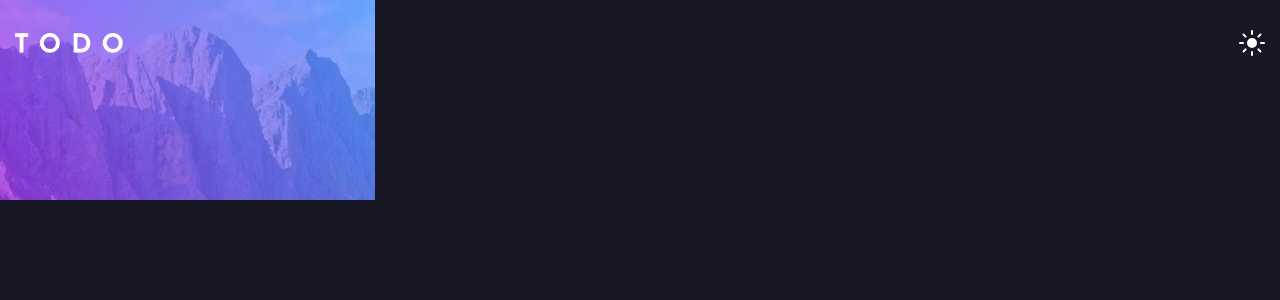
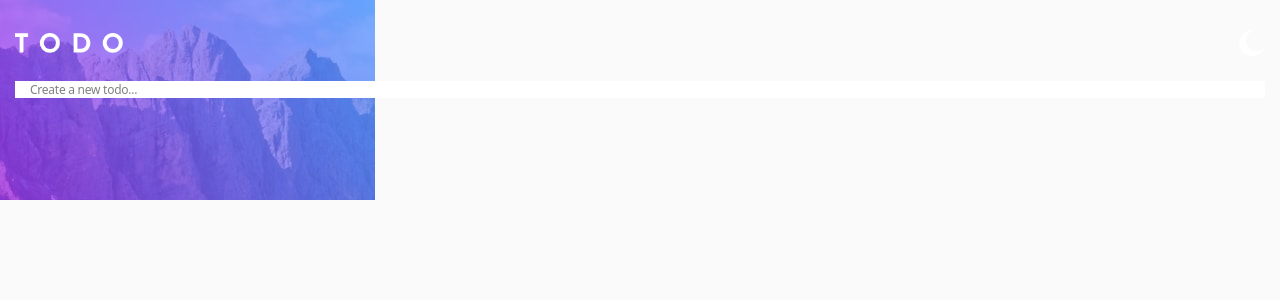
Before and after one commit to MikeG404/todo-app, a React (Vite) app: page / in a window 1280 px wide. Shown: the top 300 px of the page. Built offline with nearby package versions, Linux system fonts and the light colour scheme.

Commit message:
Refactor header

```diff
--- a/src/App.jsx
+++ b/src/App.jsx
@@ -6,25 +6,31 @@ import BgMobileLight from '../public/images/bg-mobile-light.jpg'
 import Logo from '../public/images/logo.png'
 
 import ThemeMode from './components/ThemeMode'
+import AddTodoInput from './components/AddTodoInput'
 
 function App() {
-  const [isThemeMode, setIsThemeMode] = useState(false);
+  const [isThemeMode, setIsThemeMode] = useState(true);
 
   const handleThemeMode = () => {
     setIsThemeMode(!isThemeMode);
   }
 
   return (
-    <main className={`h-screen flex flex-col gap-10 ${isThemeMode ? 'light-mode' : 'dark-mode'}`}>
-      <header className='relative z-10'>
-        <div className='absolute w-full flex flex-row justify-between items-center px-6 pt-12'>
-          <img className='w-[108px]' src={Logo} alt="Logo TODO" />
-          <ThemeMode onThemeMode={handleThemeMode} isThemeMode={isThemeMode}/>
-        </div>
-        <picture className='absolute -z-10'>
-          <img src={BgMobileLight} alt="Background Mobile Light" />
-        </picture>
-      </header>
+    <main className={`h-screen relative flex flex-col ${isThemeMode ? 'light-mode' : 'dark-mode'}`}>
+      <picture className='absolute z-10'>
+        <img src={BgMobileLight} alt="Background Mobile Light" />
+      </picture>
+      <section className='h-screen flex flex-col gap-10 z-10'>
+        <header>
+          <div className='w-full flex flex-row justify-between items-center px-6 pt-12'>
+            <img className='w-[108px]' src={Logo} alt="Logo TODO" />
+            <ThemeMode onThemeMode={handleThemeMode} isThemeMode={isThemeMode}/>
+          </div>
+        </header>
+        <section className='px-6'>
+          <AddTodoInput />
+        </section>
+      </section>
     </main>
   )
 }
--- /dev/null
+++ b/src/components/AddTodoInput.jsx
@@ -0,0 +1,9 @@
+import React from 'react'
+
+export default function AddTodoInput() {
+  return (
+    <div className='px-6 bg-white preset-3'>
+        <input type="text" placeholder='Create a new todo...' />
+    </div>
+  )
+}
```
